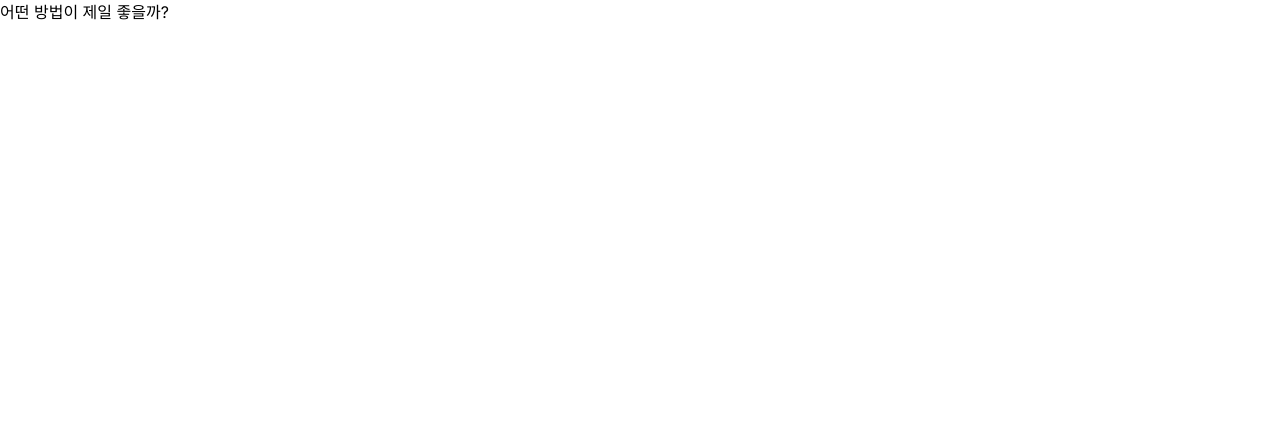
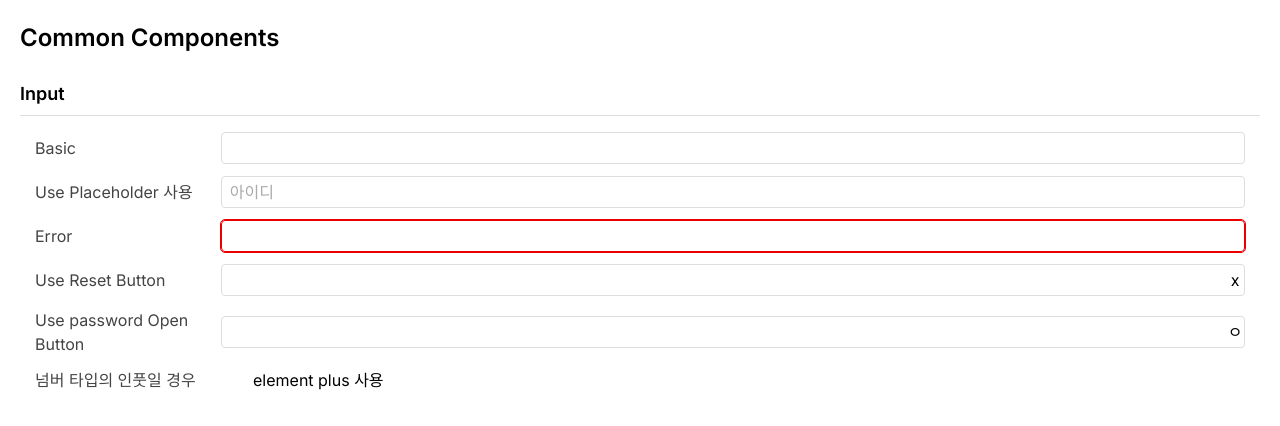
Before and after one commit to taetaeil/react-example, a Next.js app: page / in a window 1280 px wide. Shown: the top 426 px of the page. Built offline with nearby package versions, Linux system fonts and the light colour scheme.

Commit message:
Feat(cmInput): 임시 퍼블리싱 중

```diff
--- /dev/null
+++ b/src/app/cm.module.scss
@@ -0,0 +1,95 @@
+$gray-10: #dddddd; // input basic border-color
+$gray-20: #aaaaaa; // input placehodler
+$blue-10: #005eea; // input focus border-color
+$red-10: #ea0000; // input focus border-color
+$radius-10: 4px; // input basic border-radius
+$transition: all 0.2s linear;
+$height-10: 32px; // input height
+
+.cm-input {
+  display: inline-block;
+  position: relative;
+  width: 100%;
+
+  // input 공통 스타일
+  input {
+    height: $height-10;
+    width: 100%;
+    padding: 0px 8px;
+    border: 1px solid $gray-10;
+    border-radius: $radius-10;
+    transition: $transition;
+    outline: 1px solid transparent;
+    &:focus {
+      border-color: $blue-10;
+      outline: 1px solid $blue-10;
+    }
+    &::placeholder {
+      color: $gray-20;
+    }
+  }
+
+  // 버튼이 있을 경우 적용되는 스타일
+  &__btn {
+    input {
+      padding-right: 30px;
+    }
+    button {
+      position: absolute;
+      right: 0;
+      top: 50%;
+      width: 20px;
+      height: 100%;
+      transform: translateY(-50%);
+    }
+  }
+  &--error {
+    input {
+      border-color: $red-10;
+      outline: 1px solid $red-10;
+    }
+  }
+
+  // input[type="number"] 일 경우
+  // &--number {
+  //   width: 100px;
+  //   input {
+  //     padding-right: 30px;
+  //   }
+  //   &__btn {
+  //     display: flex;
+  //     flex-flow: column;
+  //     position: absolute;
+  //     right: 0;
+  //     top: 50%;
+  //     transform: translateY(-50%);
+  //     button {
+  //       width: 20px;
+  //       height: calc($height-10 / 2);
+  //       border: 1px solid $gray-10;
+  //       // 증가 버튼
+  //       &:first-child {
+  //         background: rgb(231, 249, 255);
+  //         border-radius: 0 $radius-10 0 0;
+  //       }
+  //       // 감소 버튼
+  //       &:last-child {
+  //         background: rgb(231, 249, 255);
+  //         border-radius: 0 0 $radius-10 0;
+  //       }
+  //     }
+  //   }
+  // }
+
+  // // input[type="number"] spinner 제거 (Chrome, Safari, Edge, Opera)
+  // input::-webkit-outer-spin-button,
+  // input::-webkit-inner-spin-button {
+  //   -webkit-appearance: none;
+  //   margin: 0;
+  // }
+
+  // // input[type="number"] spinner 제거 (Firefox)
+  // input[type='number'] {
+  //   -moz-appearance: textfield;
+  // }
+}
--- a/src/app/page.tsx
+++ b/src/app/page.tsx
@@ -1,6 +1,149 @@
+import styles from './cm.module.scss'
+
+// // number input (스피너가 있는 인풋 필드)
+// export function CmNumberInput(props: {
+//   isError?: boolean // 에러일 경우
+// }) {
+//   return (
+//     <div className={`${styles['cm-input']} ${styles['cm-input--number']}`}>
+//       <input type="number" />
+//       <div className={styles['cm-input--number__btn']}>
+//         <button type="button">+</button>
+//         <button type="button">-</button>
+//       </div>
+//     </div>
+//   )
+// }
+
+// Basic input
+export function CmBasicInput(props: {
+  isReset?: boolean // 초기화 버튼
+  isSecret?: boolean // 비밀번호 감추기 버튼
+  isError?: boolean // 에러일 경우
+  type?: string // input 타입
+  placeholder?: string
+}) {
+  return (
+    <div
+      className={`${styles['cm-input']}  ${
+        props.type === 'number' ? styles['cm-input--number'] : ''
+      } ${props.isError ? styles['cm-input--error'] : ''} ${
+        styles['cm-input__btn']
+      }`}
+    >
+      <input
+        type={props.type ? props.type : 'text'}
+        placeholder={props.placeholder ? props.placeholder : ''}
+      />
+      {props.isReset ? (
+        <button type="button">x</button>
+      ) : props.isSecret ? (
+        <button type="button">ㅇ</button>
+      ) : null}
+    </div>
+  )
+}
 
 export default function Home() {
   return (
-    <h1>어떤 방법이 제일 좋을까?</h1>
+    <div style={{ padding: '20px' }}>
+      {/* 공통 컴포넌트 */}
+      <h1
+        style={{
+          marginBottom: '24px',
+          fontWeight: '600',
+          fontSize: '24px',
+        }}
+      >
+        Common Components
+      </h1>
+      {/* input */}
+      <h2
+        style={{
+          marginBottom: '16px',
+          paddingBottom: '8px',
+          borderBottom: '1px solid #dddddd',
+          fontWeight: '600',
+          fontSize: '18px',
+        }}
+      >
+        Input
+      </h2>
+      <ul style={{ padding: '0 15px' }}>
+        <li
+          style={{
+            display: 'flex',
+            alignItems: 'center',
+            gap: '8px',
+            marginBottom: '12px',
+          }}
+        >
+          <p style={{ width: '210px', color: '#444444' }}>Basic</p>
+          <CmBasicInput></CmBasicInput>
+        </li>
+        <li
+          style={{
+            display: 'flex',
+            alignItems: 'center',
+            gap: '8px',
+            marginBottom: '12px',
+          }}
+        >
+          <p style={{ width: '210px', color: '#444444' }}>
+            Use Placeholder 사용
+          </p>
+          <CmBasicInput placeholder="아이디"></CmBasicInput>
+        </li>
+        <li
+          style={{
+            display: 'flex',
+            alignItems: 'center',
+            gap: '8px',
+            marginBottom: '12px',
+          }}
+        >
+          <p style={{ width: '210px', color: '#444444' }}>Error</p>
+          <CmBasicInput isError></CmBasicInput>
+        </li>
+        <li
+          style={{
+            display: 'flex',
+            alignItems: 'center',
+            gap: '8px',
+            marginBottom: '12px',
+          }}
+        >
+          <p style={{ width: '210px', color: '#444444' }}>Use Reset Button</p>
+          <CmBasicInput isReset></CmBasicInput>
+        </li>
+        <li
+          style={{
+            display: 'flex',
+            alignItems: 'center',
+            gap: '8px',
+            marginBottom: '12px',
+          }}
+        >
+          <p style={{ width: '210px', color: '#444444' }}>
+            Use password Open Button
+          </p>
+          <CmBasicInput type="password" isSecret></CmBasicInput>
+        </li>
+        <li
+          style={{
+            display: 'flex',
+            alignItems: 'center',
+            gap: '8px',
+            marginBottom: '12px',
+          }}
+        >
+          <p style={{ width: '210px', color: '#444444' }}>
+            넘버 타입의 인풋일 경우
+          </p>
+          {/* <CmNumberInput></CmNumberInput> */}
+          element plus 사용
+        </li>
+      </ul>
+    </div>
   )
 }
```
